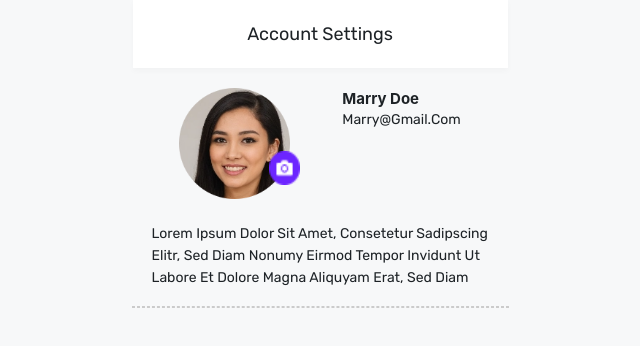
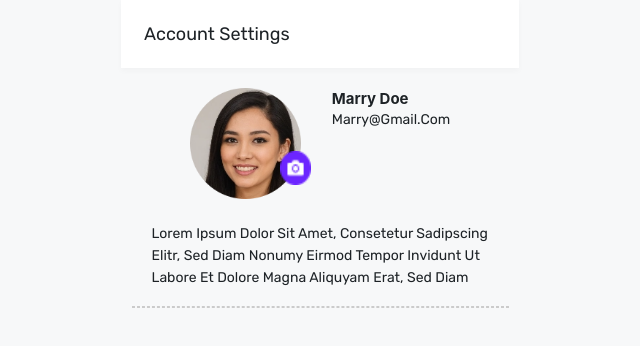
Before and after one commit to AJIT-KUMAR-PANDIT/educase-india, a React (Create React App) app: page /settings in a window 1280 px wide. Shown: the top 346 px of the page, without its empty margins (320-960 px from the left). Built offline with nearby package versions, Linux system fonts and the light colour scheme.

Commit message:
Update Settings.module.css

```diff
--- a/src/Pages/Settings/Settings.module.css
+++ b/src/Pages/Settings/Settings.module.css
@@ -29,13 +29,13 @@
     opacity: 1;
 
     display: flex;
-    justify-content: center;
     align-items: center;
+    padding-left: 23px;
 }
 
 .proffile {
     display: flex;
-    gap: 21px;
+
 }
 
 .userName {
```
